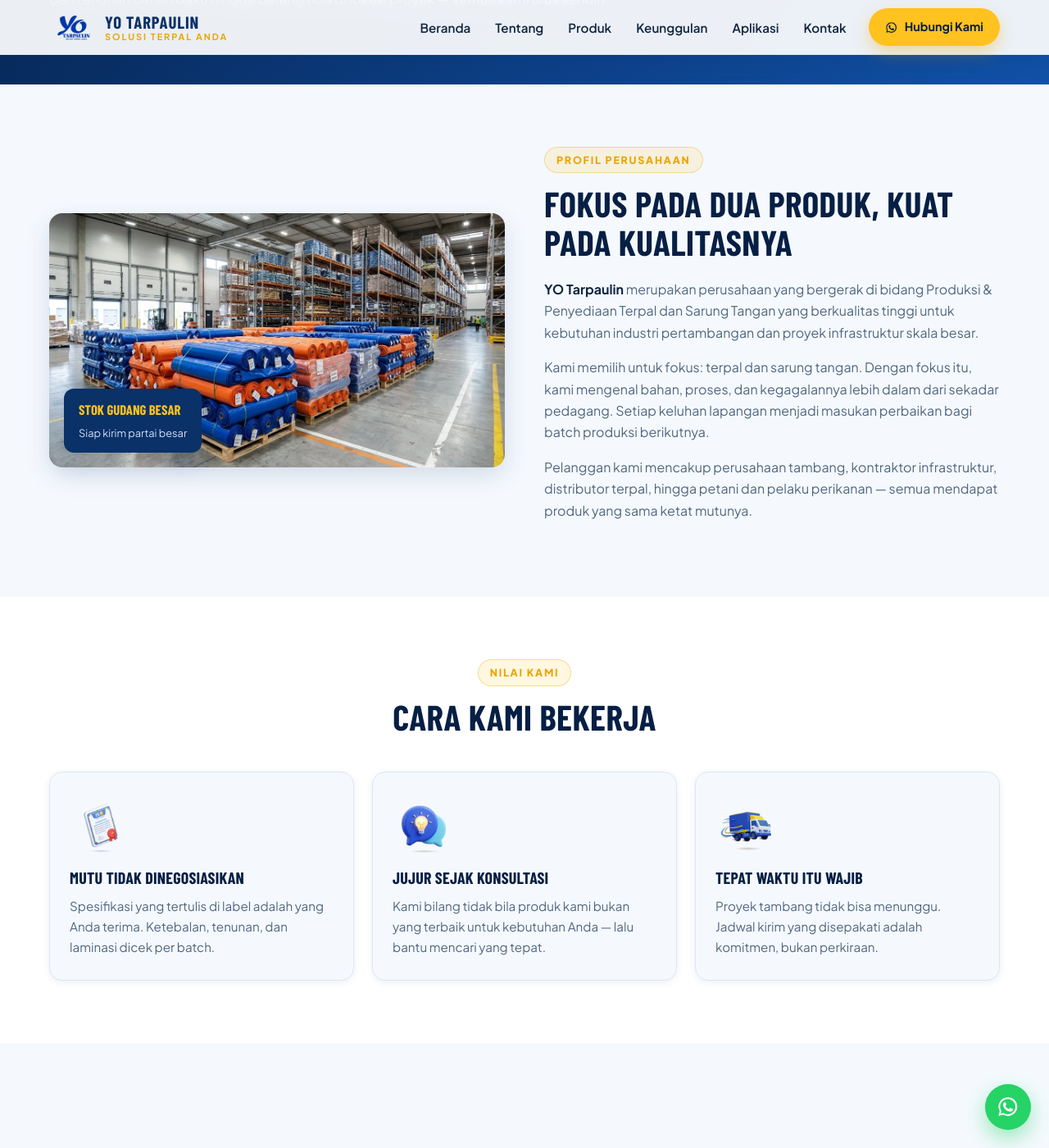
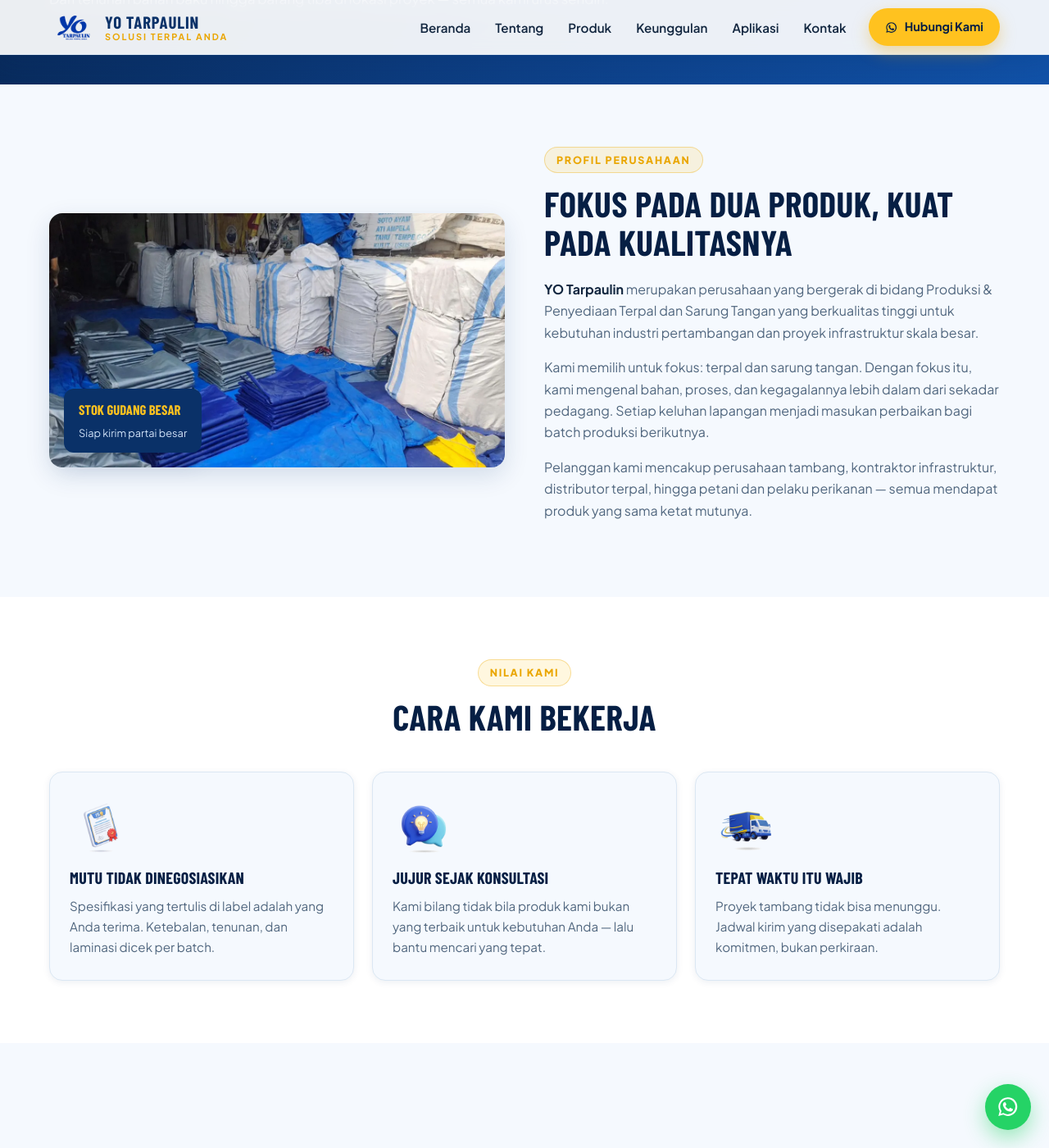
Before and after one commit to pelayanan/yotarpaulin, a Jekyll site: the page built from tentang.html, in a window 1280 px wide and 1400 px high, scrolled down 408 px. Shown: the whole window at 82% size. Built offline with Jekyll 4.4.1, drawn with Linux system fonts in a browser that asks for light colours; some web fonts are replaced; some of the changed text lies outside the part shown.

Commit message:
Ganti foto pabrik di halaman Tentang + galeri 3 foto asli (stok, muat kirim, kemasan)

```diff
--- a/assets/css/styles.scss
+++ b/assets/css/styles.scss
@@ -472,6 +472,10 @@
 .banner-wide img { width: 100%; }
 .banner-wide a { display: block; }
 
+/* ---------- galeri foto pabrik ---------- */
+.site-gallery { margin: 44px 0 0; }
+.apps--3 { grid-template-columns: repeat(3, 1fr); }
+
 /* ---------- applications ---------- */
 .apps {
   display: grid;
@@ -866,6 +870,7 @@
   .section { padding: 56px 0; }
   .cards--3, .cards--4 { grid-template-columns: 1fr; }
   .apps { grid-template-columns: repeat(2, 1fr); }
+  .apps--3 { grid-template-columns: 1fr; }
   .steps { grid-template-columns: 1fr; }
   .form-grid { grid-template-columns: 1fr; }
   .form-grid .span2 { grid-column: span 1; }
--- a/tentang.html
+++ b/tentang.html
@@ -16,7 +16,7 @@
 <section class="section">
   <div class="container split">
     <div class="split__media reveal">
-      <img src="{{ site.baseurl }}/assets/images/warehouse.webp" alt="Gudang industri Yo Tarpaulin dengan roll terpal tersusun siap kirim" loading="lazy" width="1200" height="669">
+      <img src="{{ site.baseurl }}/assets/images/pabrik-gudang.webp" alt="Gudang YO Tarpaulin penuh stok terpal terkemas karung dan tumpukan lembar siap kirim" loading="lazy" width="1200" height="669">
       <div class="exp-badge">
         <strong>Stok Gudang Besar</strong>
         <span>Siap kirim partai besar</span>
@@ -92,6 +92,23 @@
       </div>
     </div>
 
+    <div class="site-gallery">
+      <div class="apps apps--3">
+        <figure class="app reveal">
+          <img src="{{ site.baseurl }}/assets/images/pabrik-stok.webp" alt="Karung besar stok terpal grosir YO Tarpaulin dengan label ukuran 30x30 tertulis jelas" loading="lazy" width="800" height="600">
+          <figcaption><strong>Stok grosir, label jelas</strong><span>Karung besar ditandai ukuran dan jumlah lot langsung di gudang.</span></figcaption>
+        </figure>
+        <figure class="app reveal">
+          <img src="{{ site.baseurl }}/assets/images/pabrik-muat-kirim.webp" alt="Muat kirim karung terpal YO Tarpaulin per container untuk pengiriman antar pulau" loading="lazy" width="800" height="600">
+          <figcaption><strong>Siap muat kirim</strong><span>Packing per container dan ekspedisi darat–laut–udara.</span></figcaption>
+        </figure>
+        <figure class="app reveal">
+          <img src="{{ site.baseurl }}/assets/images/pabrik-kemasan.webp" alt="Kemasan lot terpal YO Tarpaulin ukuran 20x30 dengan label ukuran dan jumlah 1 pcs" loading="lazy" width="800" height="600">
+          <figcaption><strong>Kemasan rapi per lot</strong><span>Setiap lot diikat dan diberi label ukuran &amp; jumlah.</span></figcaption>
+        </figure>
+      </div>
+    </div>
+
     <figure class="banner-wide reveal">
       <img src="{{ site.baseurl }}/assets/images/banner-distribusi.webp" alt="Jaringan distribusi nasional Yo Tarpaulin menjangkau 34+ provinsi" loading="lazy" width="1200" height="669">
     </figure>
```
Also changed, not shown: assets/images/pabrik-gudang.webp (added), assets/images/pabrik-kemasan.webp (added), assets/images/pabrik-muat-kirim.webp (added), assets/images/pabrik-stok.webp (added).
